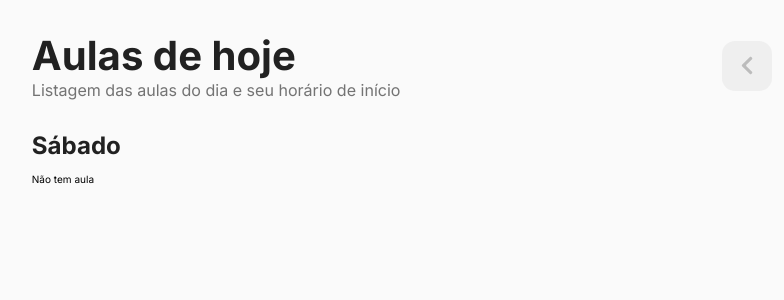
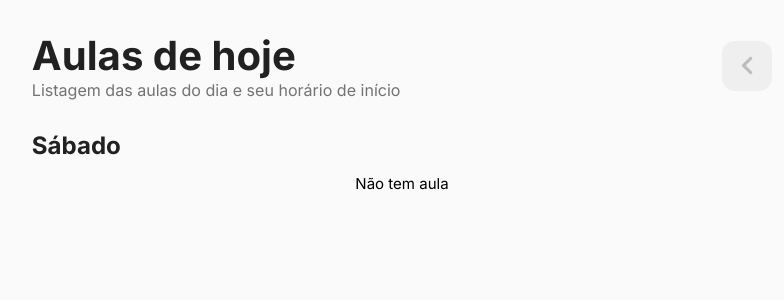
Before and after one commit to SadS4ndWiCh/ads-dashboard, a Next.js app: page /classes in a window 1280 px wide. Shown: the top 300 px of the page, without its empty margins (238-1022 px from the left). Built offline with nearby package versions, Linux system fonts and the light colour scheme.

Commit message:
add: no class notice style

```diff
--- a/src/styles/pages/ClassesPage.module.scss
+++ b/src/styles/pages/ClassesPage.module.scss
@@ -13,6 +13,13 @@
       color: $clr-text-primary;
     }
 
+    p {
+      margin-top: 1.4rem;
+
+      font-size: 1.5rem;
+      text-align: center;
+    }
+
     > div {
       margin-bottom: 1.4rem;
     }
```
